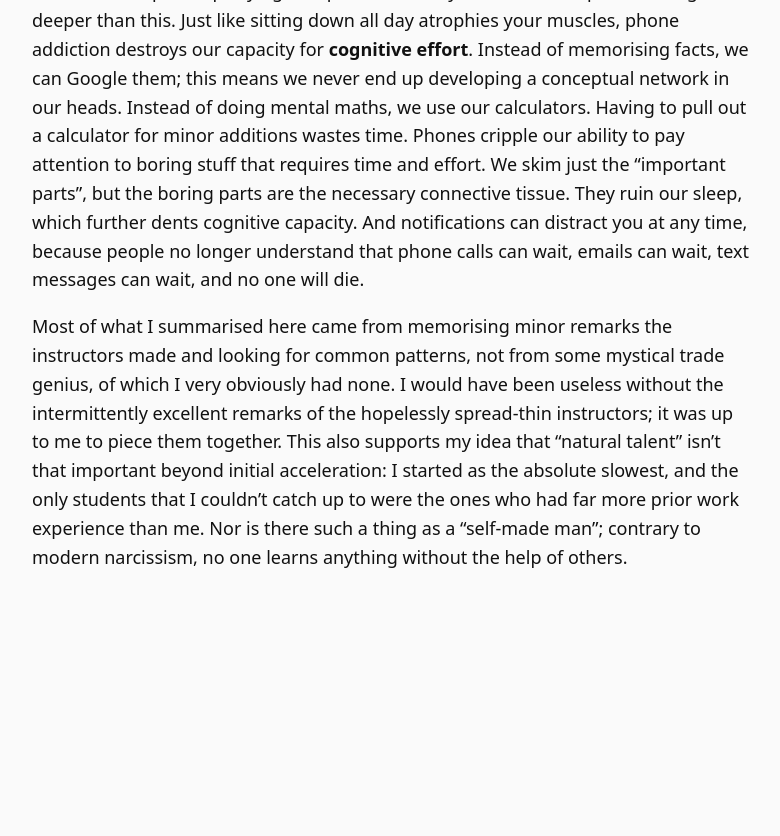
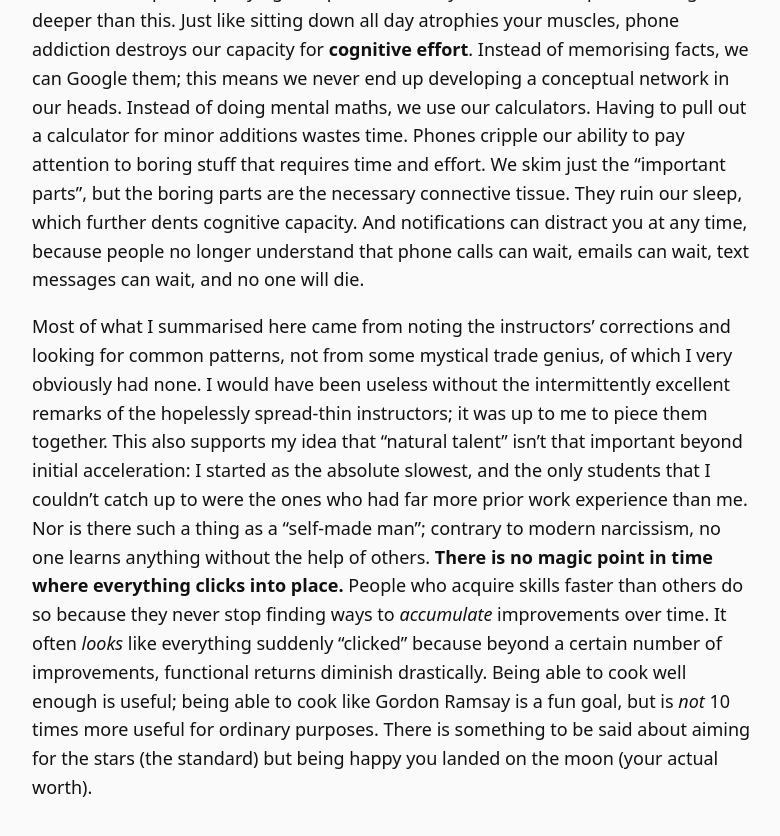
Before and after one commit to JakeHPark/jakehpark.github.io, a Jekyll site: the page built from _essays/Skill Acquisition in Plumbing.md, in a window 1280 px wide and 900 px high, scrolled down 10249 px. Shown: the top 836 px of the window, without its empty margins (248-1028 px from the left). Built offline with Jekyll 4.4.1, drawn with Linux system fonts in a browser that asks for light colours; before the commit the page ends 10918 px from its top, so only the background shows below that.

Commit message:
Edit essay on skill acquisition in plumbing
Revised text for clarity and emphasis on the importance of instructor feedback in skill acquisition.

```diff
--- a/_essays/Skill Acquisition in Plumbing.md
+++ b/_essays/Skill Acquisition in Plumbing.md
@@ -147,4 +147,4 @@ Many of these points seem like total common sense to someone with prior experien
 
 I eventually outpaced most of the class because I showed up, paid attention, looked for patterns in my mistakes, tried not to repeat errors, and brutally tracked failures/successes. This minimum bar is now apparently impossible due to TikTok addiction. People keep saying that phones destroy our attention spans, but it goes deeper than this. Just like sitting down all day atrophies your muscles, phone addiction destroys our capacity for **cognitive effort**. Instead of memorising facts, we can Google them; this means we never end up developing a conceptual network in our heads. Instead of doing mental maths, we use our calculators. Having to pull out a calculator for minor additions wastes time. Phones cripple our ability to pay attention to boring stuff that requires time and effort. We skim just the "important parts", but the boring parts are the necessary connective tissue. They ruin our sleep, which further dents cognitive capacity. And notifications can distract you at any time, because people no longer understand that phone calls can wait, emails can wait, text messages can wait, and no one will die.
 
-Most of what I summarised here came from memorising minor remarks the instructors made and looking for common patterns, not from some mystical trade genius, of which I very obviously had none. I would have been useless without the intermittently excellent remarks of the hopelessly spread-thin instructors; it was up to me to piece them together. This also supports my idea that "natural talent" isn't that important beyond initial acceleration: I started as the absolute slowest, and the only students that I couldn't catch up to were the ones who had far more prior work experience than me. Nor is there such a thing as a "self-made man"; contrary to modern narcissism, no one learns anything without the help of others.
+Most of what I summarised here came from noting the instructors' corrections and looking for common patterns, not from some mystical trade genius, of which I very obviously had none. I would have been useless without the intermittently excellent remarks of the hopelessly spread-thin instructors; it was up to me to piece them together. This also supports my idea that "natural talent" isn't that important beyond initial acceleration: I started as the absolute slowest, and the only students that I couldn't catch up to were the ones who had far more prior work experience than me. Nor is there such a thing as a "self-made man"; contrary to modern narcissism, no one learns anything without the help of others. **There is no magic point in time where everything clicks into place.** People who acquire skills faster than others do so because they never stop finding ways to *accumulate* improvements over time. It often *looks* like everything suddenly "clicked" because beyond a certain number of improvements, functional returns diminish drastically. Being able to cook well enough is useful; being able to cook like Gordon Ramsay is a fun goal, but is *not* 10 times more useful for ordinary purposes. There is something to be said about aiming for the stars (the standard) but being happy you landed on the moon (your actual worth).
```
